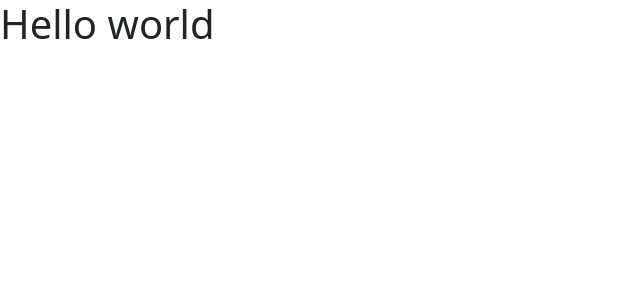
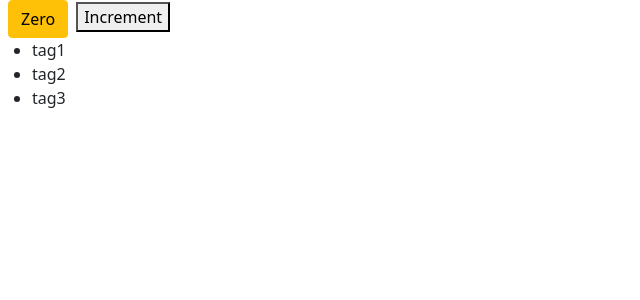
Before and after one commit to Daniyal-Shah/starting-react, a React (Create React App) app: page / in a window 1280 px wide. Shown: the top 300 px of the page, without its empty margins (0-640 px from the left). Built offline with nearby package versions, Linux system fonts and the light colour scheme.

Commit message:
Component basics

```diff
--- a/src/components/counter.jsx
+++ b/src/components/counter.jsx
@@ -1,10 +1,58 @@
-import React, { Component } from 'react';
+import React, { Component } from "react";
 
 class Counter extends Component {
-    render()
-    {
-        return <h1>Hello world</h1>;
-    }
+  state = {
+    count: 0,
+    imageUrl: "https://picsum.photos/200",
+    tags: ["tag1", "tag2", "tag3"],
+  };
+  // styles = {
+  //   fontSize: "10px",
+  //   fontWeight: "bold",
+  // };
+  // constructor() {
+  //   super();
+  //   this.handleIncrement = this.handleIncrement.bind(this);
+  // }
+
+  handleIncrement = (product) => {
+    console.log(product);
+    this.setState({ count: this.state.count + 1 });
+  };
+
+  render() {
+    let classes = "btn mx-2 btn-";
+    classes += this.state.count == 0 ? "warning" : "primary";
+
+    return (
+      <React.Fragment>
+        {/* <img src={this.state.imageUrl} alt="" /> */}
+
+        <span style={this.styles} className={classes}>
+          {this.formatCount()}
+        </span>
+
+        <button onClick={() => this.handleIncrement(product)}>Increment</button>
+
+        {/* Rendering dynamic list */}
+        {this.renderTags()}
+      </React.Fragment>
+    );
+  }
+  renderTags() {
+    if (this.state.tags.length === 0) return <p>There are no tags</p>;
+    else
+      return (
+        <ul>
+          {this.state.tags.map((tag) => (
+            <li key={tag}>{tag} </li>
+          ))}
+        </ul>
+      );
+  }
+  formatCount() {
+    return this.state.count === 0 ? "Zero" : this.state.count;
+  }
 }
 
 export default Counter;
```
